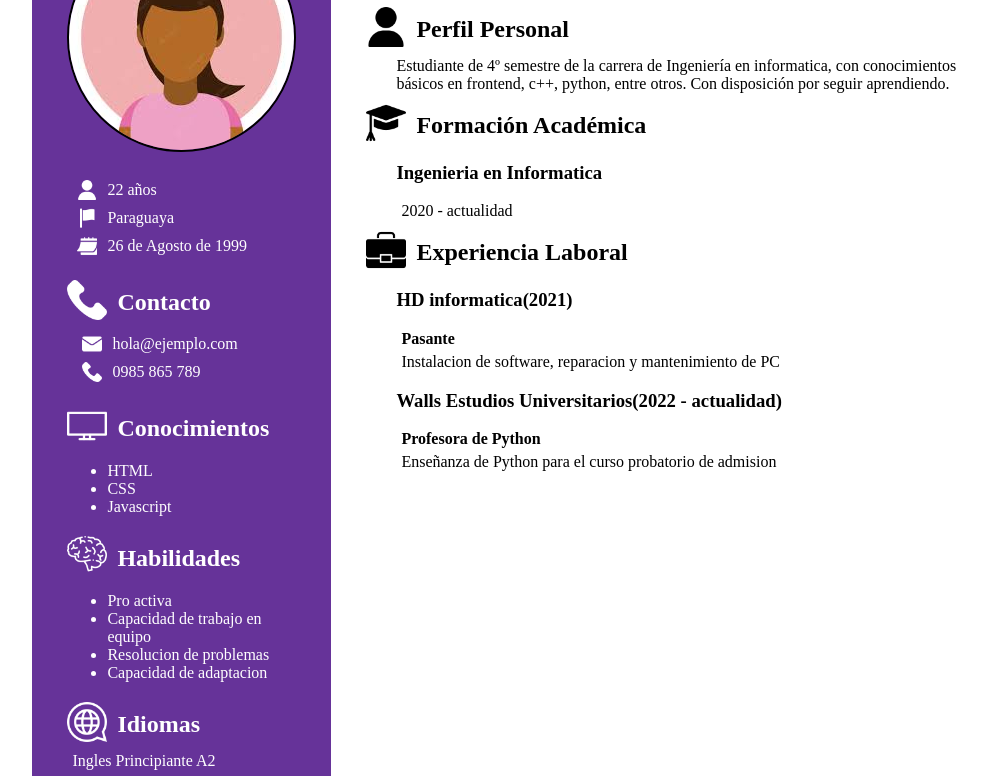
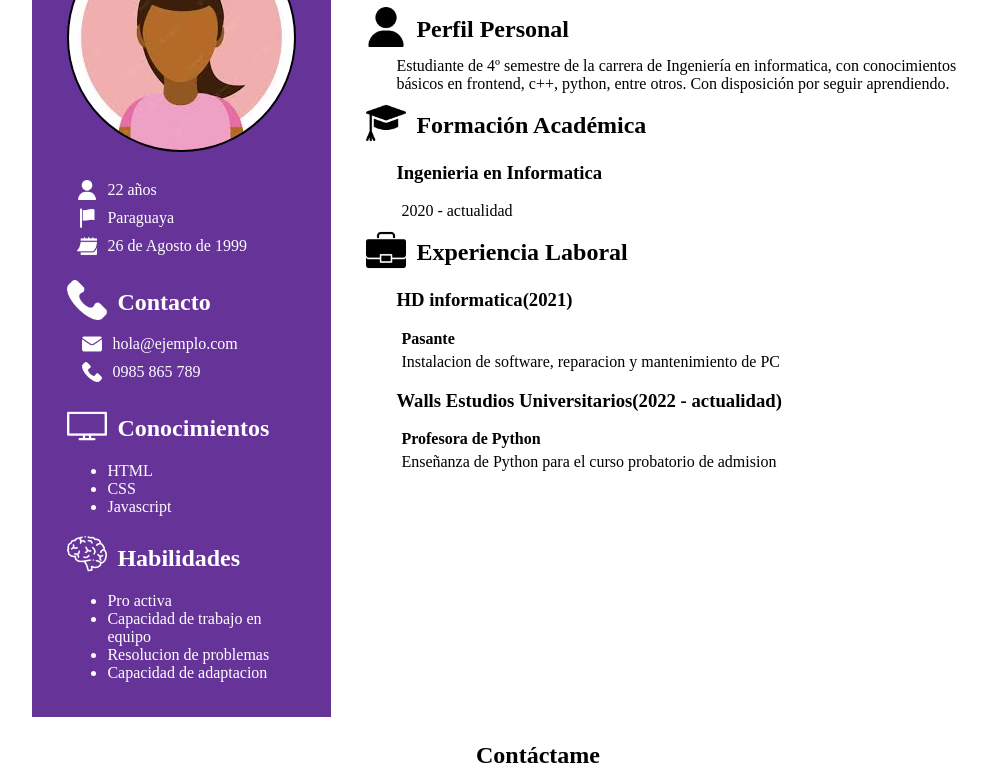
Before and after one commit to jessica-armoa/taller1MujeresProgramando, a plain HTML site: page index.html in a window 1280 px wide. Shown: the part 120-896 px from the top of the page, without its empty margins (102-1089 px from the left). Drawn offline with Linux system fonts and the light colour scheme.

Commit message:
quité idiomas

```diff
--- a/index.html
+++ b/index.html
@@ -66,14 +66,6 @@
             <li>Capacidad de adaptacion</li>
           </ul>
         </div>
-
-        <div class="area idiomas">
-          <div class="titulo">
-            <img src="assets/iconos/idioma_white.png" alt="icono idioma">
-            <h2>Idiomas</h2>
-          </div>
-          <p>Ingles Principiante A2</p>
-        </div>
       </div>
 
       <div class="informacion_profesional">
```
